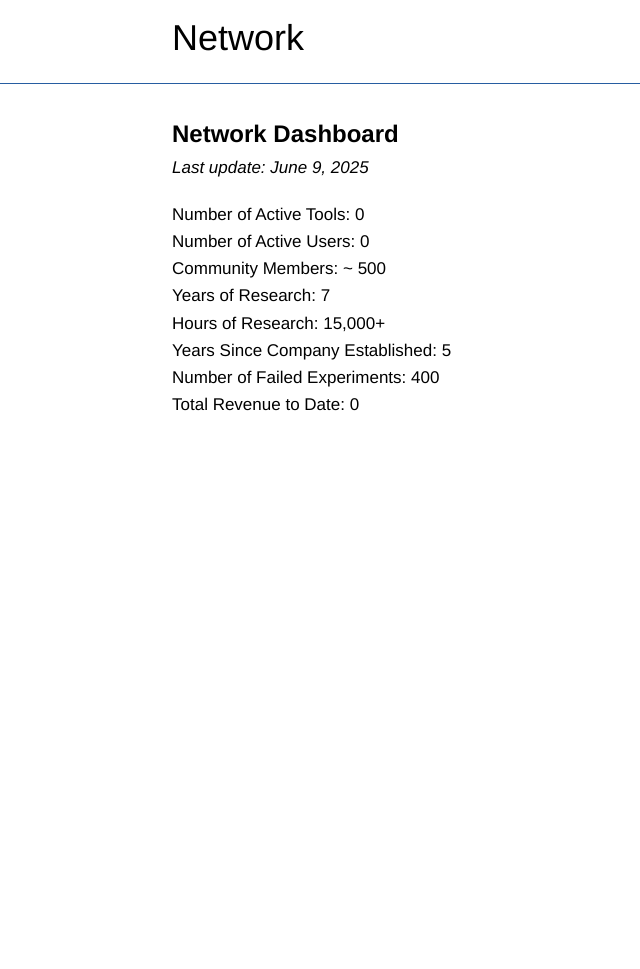
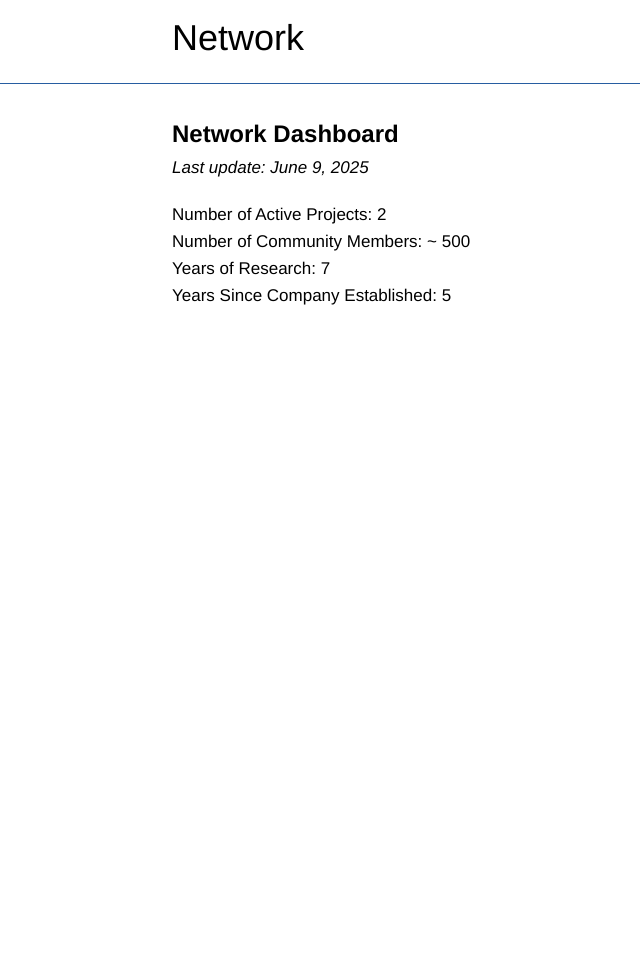
Before and after one commit to networkf/network.github.io, a Jekyll site: the page built from dashboard.md, in a window 1280 px wide. Shown: the whole page, without its empty margins (103-743 px from the left). Built offline with Jekyll 4.4.1, drawn with Linux system fonts in a browser that asks for light colours; some web fonts are replaced; our own code applies the rules of GitHub Pages for plain Markdown files; the repository's description, which GitHub fills in, is left out; after the commit the page ends 900 px from its top, so only the background shows below that.

Commit message:
Update dashboard.md

```diff
--- a/dashboard.md
+++ b/dashboard.md
@@ -11,19 +11,11 @@ layout: default
 _Last update: June 9, 2025_
 <br>
 
-Number of Active Tools: 0
+Number of Active Projects: 2
 <br>
-Number of Active Users: 0
-<br>
-Community Members: ~ 500
+Number of Community Members: ~ 500
 <br>
 Years of Research: 7
 <br>
-Hours of Research: 15,000+
-<br>
 Years Since Company Established: 5
 <br>
-Number of Failed Experiments: 400
-<br>
-Total Revenue to Date: 0
-<br>
```
